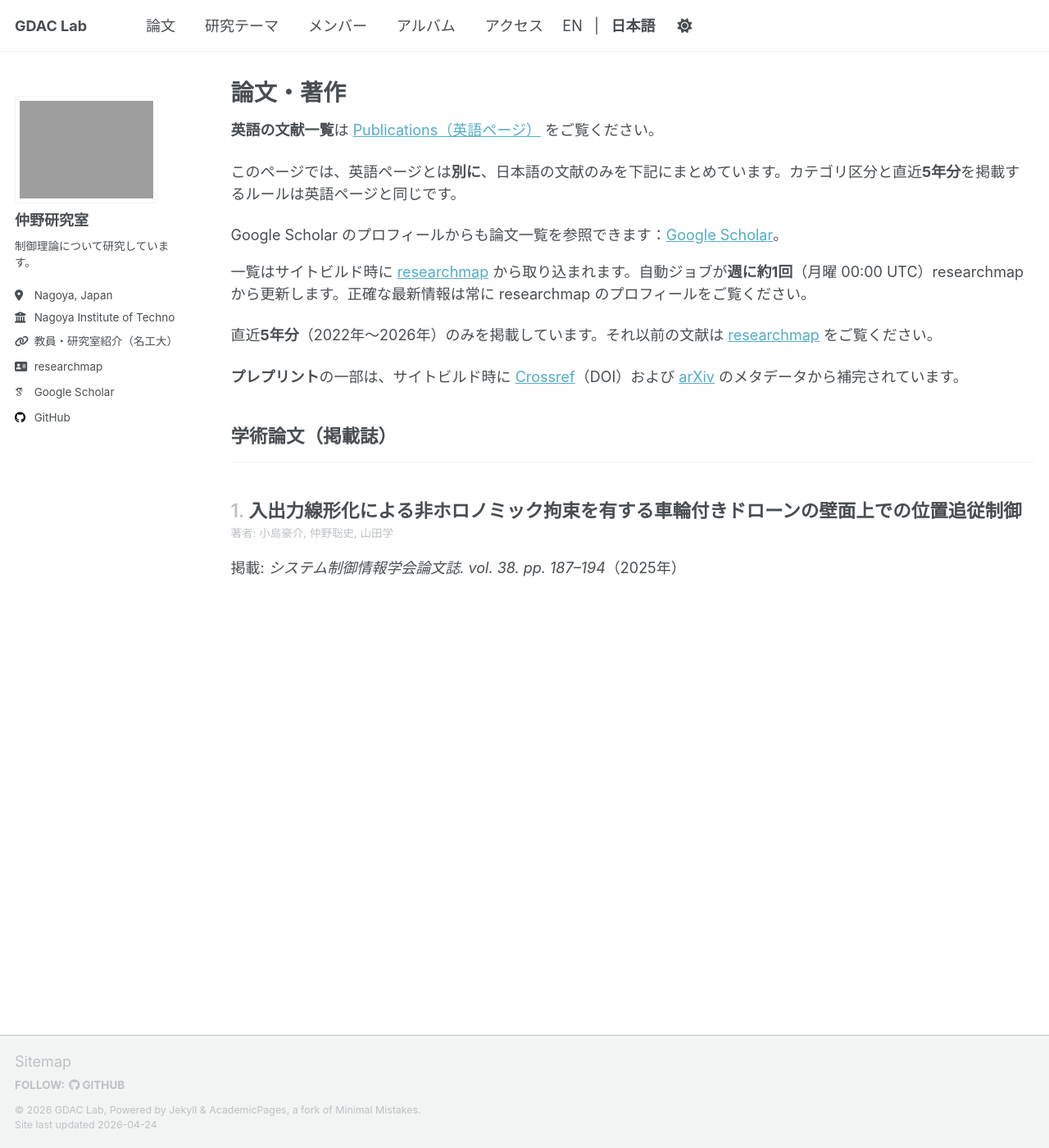
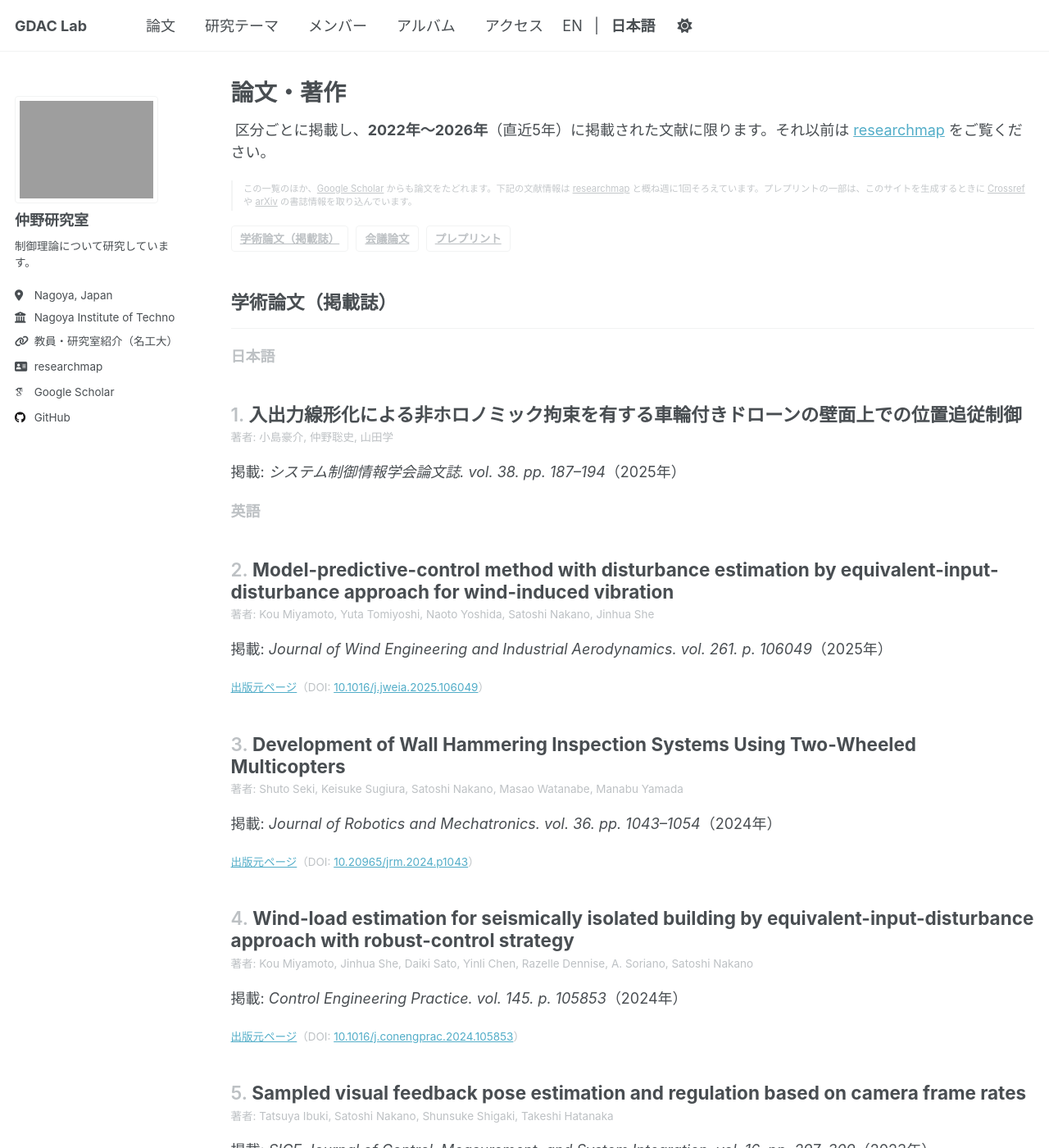
Before and after one commit to GDAC-Lab/gdac-lab.github.io, a Jekyll site: the page built from _pages/ja/publications.html, in a window 1280 px wide and 1400 px high. Shown: the whole window at 82% size. Built offline with Jekyll 4.4.1, drawn with Linux system fonts in a browser that asks for light colours; some web fonts are replaced; a script that is not in the unit is left out; some of the changed text lies outside the part shown.

Commit message:
Add category jump navigation and enhance publication annotations
- Introduced a new HTML include for category jump buttons on the publications pages, allowing users to easily navigate between different publication categories.
- Updated the English and Japanese publications pages to include the new category jump navigation, improving user experience and accessibility.
- Enhanced SCSS styles for publication annotations and category headings to ensure better visual presentation and consistency across the site.

```diff
--- /dev/null
+++ b/_includes/publications-category-jump.html
@@ -0,0 +1,43 @@
+{% comment %} Category jump buttons; EN page = non-JA only; JA page = same category anchors for JA+EN combined. {% endcomment %}
+{% if site.publication_category %}
+<nav class="publications-page__jump" aria-label="{% if page.lang == 'ja' %}セクションへ移動{% else %}Jump to section{% endif %}">
+  {% for category in site.publication_category %}
+    {% assign cat_key = category[0] %}
+    {% if page.lang == 'ja' %}
+      {% assign posts_cat_ja = site.publications | where: "category", cat_key | where: "lang", "ja" %}
+      {% assign posts_cat_en = site.publications | where: "category", cat_key | where_exp: "p", "p.lang != 'ja'" %}
+      {% assign cat_jump_title = category[1].title_ja | default: category[1].title %}
+      {% assign recent_in_cat = 0 %}
+      {% for p in posts_cat_ja %}
+        {% assign py = p.date | date: "%Y" | plus: 0 %}
+        {% if pub_years == 0 or py >= min_pub_y %}
+          {% assign recent_in_cat = recent_in_cat | plus: 1 %}
+        {% endif %}
+      {% endfor %}
+      {% for p in posts_cat_en %}
+        {% assign py = p.date | date: "%Y" | plus: 0 %}
+        {% if pub_years == 0 or py >= min_pub_y %}
+          {% assign recent_in_cat = recent_in_cat | plus: 1 %}
+        {% endif %}
+      {% endfor %}
+    {% else %}
+      {% assign posts_cat = site.publications | where: "category", cat_key | where_exp: "p", "p.lang != 'ja'" %}
+      {% assign cat_jump_title = category[1].title %}
+      {% if posts_cat.size == 0 %}
+        {% continue %}
+      {% endif %}
+      {% assign recent_in_cat = 0 %}
+      {% for p in posts_cat %}
+        {% assign py = p.date | date: "%Y" | plus: 0 %}
+        {% if pub_years == 0 or py >= min_pub_y %}
+          {% assign recent_in_cat = recent_in_cat | plus: 1 %}
+        {% endif %}
+      {% endfor %}
+    {% endif %}
+    {% if recent_in_cat == 0 %}
+      {% continue %}
+    {% endif %}
+    <a href="#publication-{{ cat_key }}" class="btn btn--inverse publications-page__jump-btn">{{ cat_jump_title }}</a>
+  {% endfor %}
+</nav>
+{% endif %}
--- a/_pages/ja/publications.html
+++ b/_pages/ja/publications.html
@@ -15,30 +15,40 @@ lang_ref: publications_ja
   {% assign min_pub_y = current_y | minus: pub_years | plus: 1 %}
 {% endif %}
 
-<p class="wordwrap"><strong>英語の文献一覧</strong>は <a href="{{ base_path }}/publications/">Publications（英語ページ）</a> をご覧ください。</p>
+<p class="wordwrap">
+  {% if pub_years > 0 %}
+    区分ごとに掲載し、<strong>{{ min_pub_y }}年〜{{ current_y }}年</strong>（直近{{ pub_years }}年）に掲載された文献に限ります。{% if site.researchmap_url %}それ以前は <a href="{{ site.researchmap_url }}">researchmap</a> をご覧ください。{% endif %}
+  {% else %}
+    区分ごとに文献を掲載しています。
+  {% endif %}
+</p>
 
-<p class="wordwrap">このページでは、英語ページとは<strong>別に</strong>、日本語の文献のみを下記にまとめています。{% if pub_years > 0 %}カテゴリ区分と直近<strong>{{ pub_years }}年分</strong>を掲載するルールは英語ページと同じです。{% else %}カテゴリ区分などの扱いは英語ページと同じです。{% endif %}</p>
-
+{% assign gs_profile = '' %}
 {% if site.author.googlescholar_ja or site.author.googlescholar %}
   {% assign gs_profile = site.author.googlescholar_ja | default: site.author.googlescholar %}
-  <div class="wordwrap">Google Scholar のプロフィールからも論文一覧を参照できます：<a href="{{ gs_profile }}" rel="noopener">Google Scholar</a>。</div>
+{% endif %}
+{% assign _pp_d = 0 %}
+{% assign _pp_a = 0 %}
+{% if site.data.preprint_sources %}
+  {% assign _pp_d = site.data.preprint_sources.dois | size %}
+  {% assign _pp_a = site.data.preprint_sources.arxiv_ids | size %}
+{% endif %}
+{% if gs_profile != '' or site.researchmap_url or _pp_d > 0 or _pp_a > 0 %}
+  <small class="wordwrap publications-page__anno" role="note">{%- if gs_profile != '' -%}
+    この一覧のほか、<a href="{{ gs_profile }}" rel="noopener">Google Scholar</a> からも論文をたどれます。
+  {%- endif -%}
+  {%- if site.researchmap_url -%}
+    {%- if gs_profile != '' %} {% endif -%}
+    下記の文献情報は <a href="{{ site.researchmap_url }}">researchmap</a> と概ね週に1回そろえています。
+  {%- endif -%}
+  {%- if _pp_d > 0 or _pp_a > 0 -%}
+    {%- if gs_profile != '' or site.researchmap_url %} {% endif -%}
+    プレプリントの一部は、このサイトを生成するときに <a href="https://www.crossref.org">Crossref</a> や <a href="https://arxiv.org">arXiv</a> の書誌情報を取り込んでいます。
+  {%- endif -%}
+  </small>
 {% endif %}
 
-{% if site.researchmap_url %}
-  <p class="wordwrap">一覧はサイトビルド時に <a href="{{ site.researchmap_url }}">researchmap</a> から取り込まれます。自動ジョブが<strong>週に約1回</strong>（月曜 00:00 UTC）researchmap から更新します。正確な最新情報は常に researchmap のプロフィールをご覧ください。</p>
-{% endif %}
-
-{% if site.researchmap_url and pub_years > 0 %}
-  <p class="wordwrap">直近<strong>{{ pub_years }}年分</strong>（{{ min_pub_y }}年〜{{ current_y }}年）のみを掲載しています。それ以前の文献は <a href="{{ site.researchmap_url }}">researchmap</a> をご覧ください。</p>
-{% endif %}
-
-{% if site.data.preprint_sources %}
-  {% assign _nd = site.data.preprint_sources.dois | size %}
-  {% assign _na = site.data.preprint_sources.arxiv_ids | size %}
-  {% if _nd > 0 or _na > 0 %}
-    <p class="wordwrap"><strong>プレプリント</strong>の一部は、サイトビルド時に <a href="https://www.crossref.org">Crossref</a>（DOI）および <a href="https://arxiv.org">arXiv</a> のメタデータから補完されています。</p>
-  {% endif %}
-{% endif %}
+{% include publications-category-jump.html %}
 
 {% include base_path %}
 
@@ -46,34 +56,76 @@ lang_ref: publications_ja
 {% if site.publication_category %}
   {% for category in site.publication_category %}
     {% assign cat_key = category[0] %}
-    {% assign posts_cat = site.publications | where: "category", cat_key | where: "lang", "ja" %}
-    {% if posts_cat.size == 0 %}
-      {% continue %}
-    {% endif %}
-    {% assign recent_in_cat = 0 %}
-    {% for p in posts_cat %}
+    {% assign posts_cat_ja = site.publications | where: "category", cat_key | where: "lang", "ja" %}
+    {% assign posts_cat_en = site.publications | where: "category", cat_key | where_exp: "p", "p.lang != 'ja'" %}
+    {% assign recent_in_cat_ja = 0 %}
+    {% for p in posts_cat_ja %}
       {% assign py = p.date | date: "%Y" | plus: 0 %}
       {% if pub_years == 0 or py >= min_pub_y %}
-        {% assign recent_in_cat = recent_in_cat | plus: 1 %}
+        {% assign recent_in_cat_ja = recent_in_cat_ja | plus: 1 %}
       {% endif %}
     {% endfor %}
-    {% if recent_in_cat == 0 %}
+    {% assign recent_in_cat_en = 0 %}
+    {% for p in posts_cat_en %}
+      {% assign py = p.date | date: "%Y" | plus: 0 %}
+      {% if pub_years == 0 or py >= min_pub_y %}
+        {% assign recent_in_cat_en = recent_in_cat_en | plus: 1 %}
+      {% endif %}
+    {% endfor %}
+    {% if recent_in_cat_ja == 0 and recent_in_cat_en == 0 %}
       {% continue %}
     {% endif %}
 
     {% assign cat_title_ja = category[1].title_ja | default: category[1].title %}
-    <h2>{{ cat_title_ja }}</h2><hr />
+    <h2 id="publication-{{ cat_key }}" class="publications-page__category-heading">{{ cat_title_ja }}</h2><hr />
 
-    {% for post in posts_cat reversed %}
+    {% if recent_in_cat_ja > 0 %}
+      {% if recent_in_cat_en > 0 %}
+        <h3 class="publication-lang-heading">日本語</h3>
+      {% endif %}
+      {% for post in posts_cat_ja reversed %}
         {% assign post_year = post.date | date: "%Y" | plus: 0 %}
         {% if pub_years == 0 or post_year >= min_pub_y %}
           {% assign pub_counter = pub_counter | plus: 1 %}
           {% include archive-single.html pub_index=pub_counter %}
         {% endif %}
       {% endfor %}
+    {% endif %}
+
+    {% if recent_in_cat_en > 0 %}
+      {% if recent_in_cat_ja > 0 %}
+        <h3 class="publication-lang-heading">英語</h3>
+      {% endif %}
+      {% for post in posts_cat_en reversed %}
+        {% assign post_year = post.date | date: "%Y" | plus: 0 %}
+        {% if pub_years == 0 or post_year >= min_pub_y %}
+          {% assign pub_counter = pub_counter | plus: 1 %}
+          {% include archive-single.html pub_index=pub_counter %}
+        {% endif %}
+      {% endfor %}
+    {% endif %}
   {% endfor %}
 {% else %}
   {% assign posts_all_ja = site.publications | where: "lang", "ja" %}
+  {% assign posts_all_en = site.publications | where_exp: "p", "p.lang != 'ja'" %}
+  {% assign recent_all_ja = 0 %}
+  {% for p in posts_all_ja %}
+    {% assign py = p.date | date: "%Y" | plus: 0 %}
+    {% if pub_years == 0 or py >= min_pub_y %}
+      {% assign recent_all_ja = recent_all_ja | plus: 1 %}
+    {% endif %}
+  {% endfor %}
+  {% assign recent_all_en = 0 %}
+  {% for p in posts_all_en %}
+    {% assign py = p.date | date: "%Y" | plus: 0 %}
+    {% if pub_years == 0 or py >= min_pub_y %}
+      {% assign recent_all_en = recent_all_en | plus: 1 %}
+    {% endif %}
+  {% endfor %}
+  {% if recent_all_ja > 0 %}
+    {% if recent_all_en > 0 %}
+      <h3 class="publication-lang-heading">日本語</h3>
+    {% endif %}
     {% for post in posts_all_ja reversed %}
       {% assign post_year = post.date | date: "%Y" | plus: 0 %}
       {% if pub_years == 0 or post_year >= min_pub_y %}
@@ -82,3 +134,16 @@ lang_ref: publications_ja
       {% endif %}
     {% endfor %}
   {% endif %}
+  {% if recent_all_en > 0 %}
+    {% if recent_all_ja > 0 %}
+      <h3 class="publication-lang-heading">英語</h3>
+    {% endif %}
+    {% for post in posts_all_en reversed %}
+      {% assign post_year = post.date | date: "%Y" | plus: 0 %}
+      {% if pub_years == 0 or post_year >= min_pub_y %}
+        {% assign pub_counter = pub_counter | plus: 1 %}
+        {% include archive-single.html pub_index=pub_counter %}
+      {% endif %}
+    {% endfor %}
+  {% endif %}
+{% endif %}
--- a/_sass/layout/_archive.scss
+++ b/_sass/layout/_archive.scss
@@ -26,6 +26,48 @@
 .publication-doi-inline {
   color: var(--global-text-color-light);
   white-space: nowrap;
+}
+
+/* Unobtrusive annotation: visually tied to the paragraph above */
+.publications-page__anno {
+  display: block;
+  margin: -0.2em 0 1rem;
+  padding: 0.15em 0 0.2em 0.75rem;
+  border-left: 2px solid var(--global-border-color);
+  font-size: $type-size-8;
+  line-height: 1.45;
+  font-weight: 400;
+  color: var(--global-text-color-light);
+  opacity: 0.9;
+}
+
+.publications-page__anno a {
+  color: inherit;
+  text-decoration: underline;
+  text-underline-offset: 0.12em;
+
+  &:hover {
+    color: var(--global-link-color);
+  }
+}
+
+/* Category jump nav (Journal Articles, Conference Papers, Preprints, …) */
+.publications-page__jump {
+  display: flex;
+  flex-wrap: wrap;
+  align-items: center;
+  gap: 0.4rem 0.5rem;
+  margin: 0.25em 0 0.75em;
+}
+
+.publications-page__jump-btn {
+  padding: 0.35em 0.75em;
+  font-size: $type-size-6;
+  font-weight: 600;
+}
+
+h2.publications-page__category-heading {
+  scroll-margin-top: calc(#{$masthead-height} + 0.75rem);
 }
 
 .publication-link-sep {
```
Also changed, not shown: _pages/publications.html (+28 -20 lines). Lines whose indentation alone changed are shown as unchanged.
